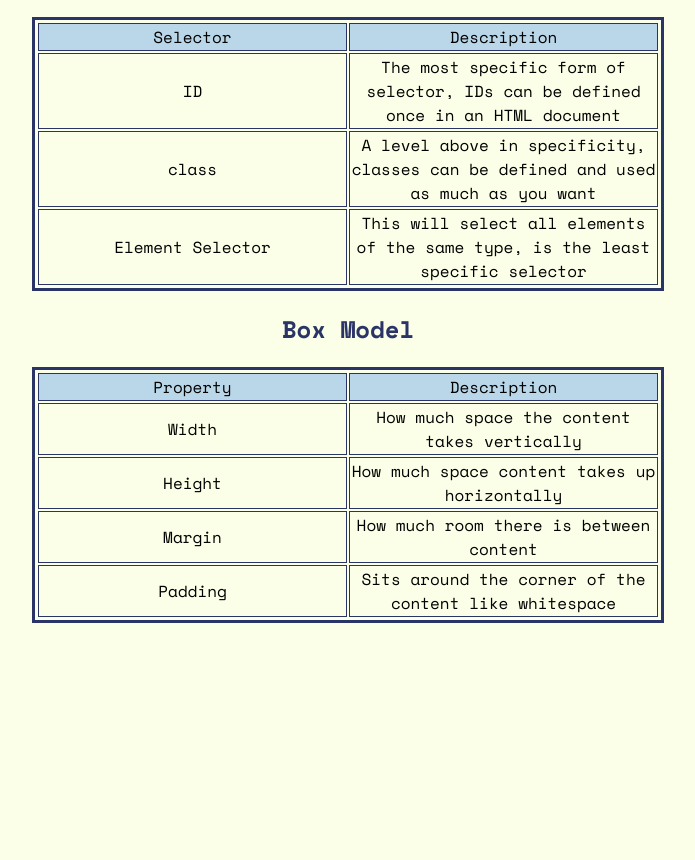
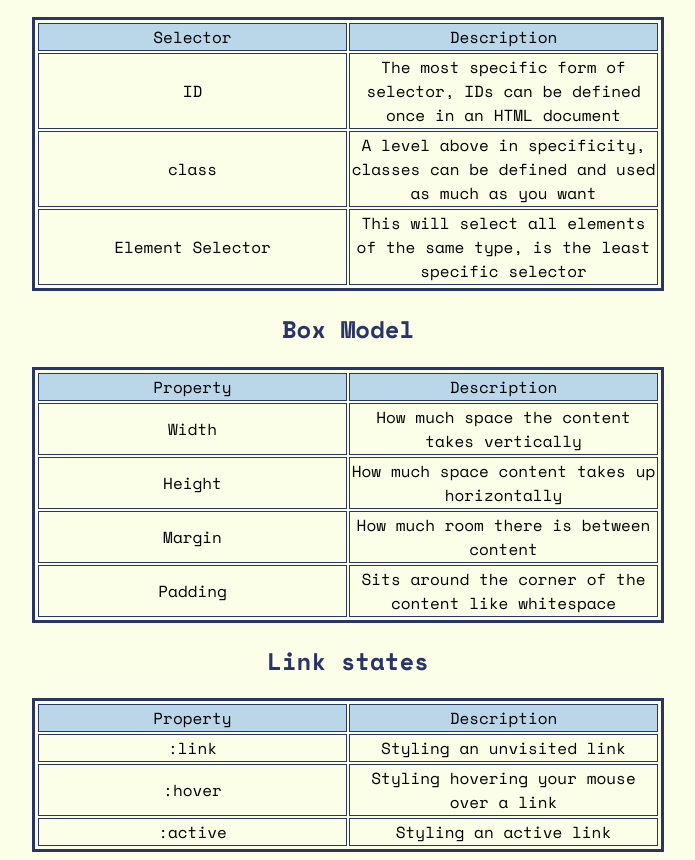
Before and after one commit to ForbiddenShadow/Webdev-cheatsheet, a plain HTML site: page index.html in a window 1280 px wide. Shown: the part 130-990 px from the top of the page, without its empty margins (292-987 px from the left). Before the commit the page ends 800 px from the top, so only its background shows below. Drawn offline with nearby package versions, Linux system fonts and the light colour scheme.

Commit message:
Adding stuff

```diff
--- a/index.html
+++ b/index.html
@@ -60,5 +60,26 @@
 
         </tbody>
     </table>
+    <h2>Link states</h2>
+    <table>
+        <thead>
+            <td>Property</td>
+            <td>Description</td>
+        </thead>
+        <tbody>
+            <tr>
+                <td>:link</td>
+                <td>Styling an unvisited link</td>
+            </tr>
+            <tr>
+                <td>:hover</td>
+                <td>Styling hovering your mouse over a link</td>
+            </tr>
+            <tr>
+                <td>:active</td>
+                <td>Styling an active link</td>
+            </tr>
+        </tbody>
+    </table>
 </body>
 </html>
```
